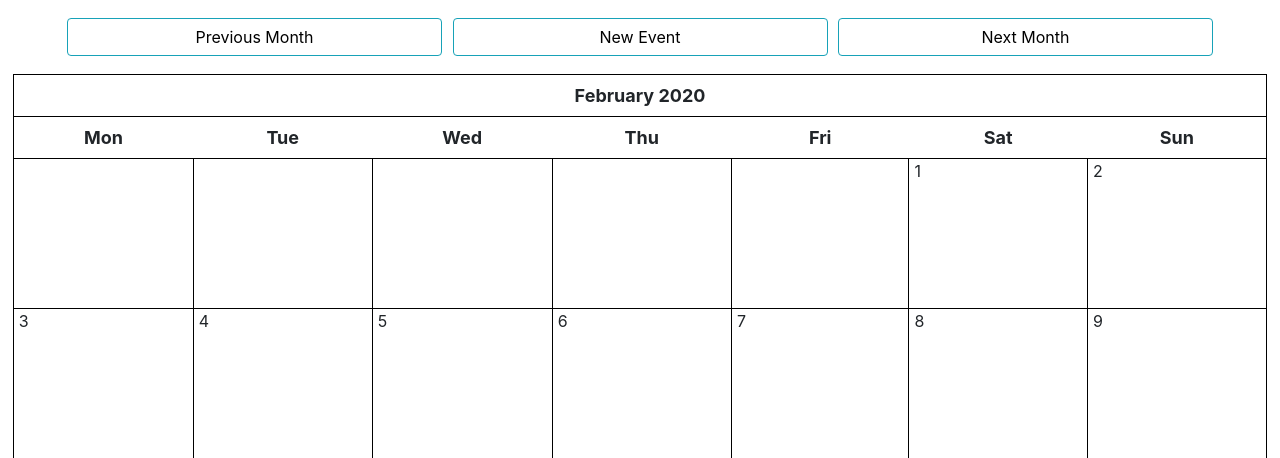
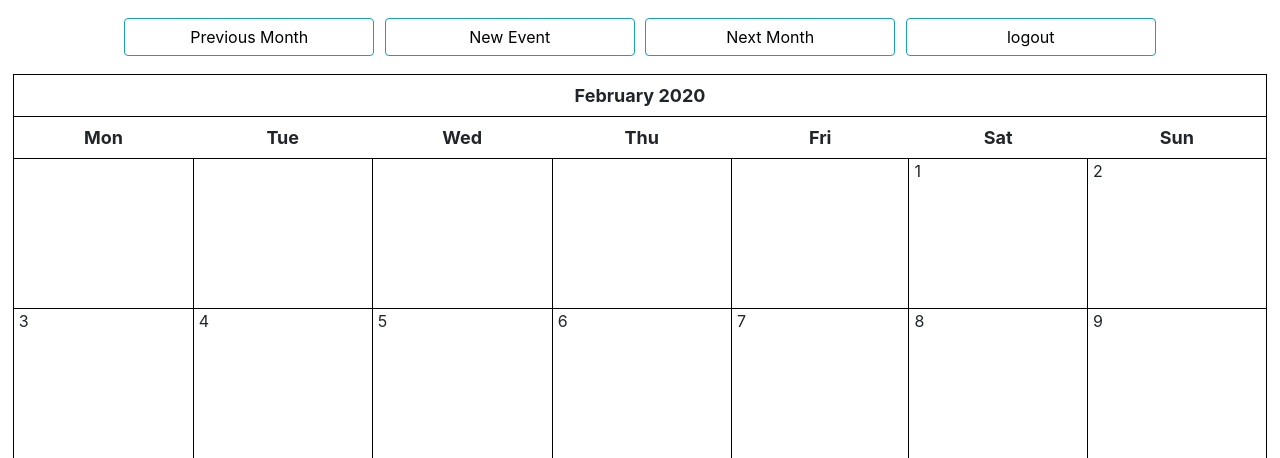
Before and after one commit to GentaShibasaki/Polyglottal, a Django app: page /calendar/ in a window 1280 px wide. Shown: the top 458 px of the page. Run offline with Django 3.2, Linux system fonts and the light colour scheme; data that the repository does not hold is empty; some libraries are stand-ins or nearby versions.

Commit message:
created logout

```diff
--- a/Demo_Calendar/settings.py
+++ b/Demo_Calendar/settings.py
@@ -91,6 +91,7 @@ ACCOUNT_EMAIL_REQUIRED = True
 
 # page transition after login / logout
 LOGIN_REDIRECT_URL = 'cal:calendar'
+LOGOUT_REDIRECT_URL = '/login'
 ACCOUNT_LOGOUT_REDIRECT_URL = ''
 
 # configuration of logout
--- a/Demo_Calendar/urls.py
+++ b/Demo_Calendar/urls.py
@@ -15,10 +15,16 @@ Including another URLconf
 """
 from django.contrib import admin
 from django.urls import include, path
+from django.conf import settings
+from django.contrib.auth import views as auth_views
+from accounts import views as accounts_views
+
 
 urlpatterns = [
     # path('Calendar_Component/', include('Calendar_Component.urls')),
     path('admin/', admin.site.urls),
+    path('logout/', auth_views.LogoutView.as_view(), name='logout'),
+    # path('login/', auth_views.LoginView.as_view(), name='login'),
     path('', include('allauth.urls')),
     path('', include('cal.urls')),
 ]
--- a/accounts/templates/account/email_confirm.html
+++ b/accounts/templates/account/email_confirm.html
@@ -7,7 +7,7 @@
       {% if confirmation%}
       <p>
         if you want to finish registering this information, please put the
-        button below
+        button below}
       </p>
 
       <form
--- a/accounts/templates/account/login.html
+++ b/accounts/templates/account/login.html
@@ -14,10 +14,7 @@
 
         <button class="btn" type="sibmit">log in</button>
         <p>
-          <a
-            class="button secondaryAction"
-            href="{% url 'account_reset_password'%}"
-          >
+          <a class="button secondaryAction" href="{% url 'account_reset_password'%}">
             Do you forget your password?
           </a>
         </p>
--- a/cal/templates/cal/calendar.html
+++ b/cal/templates/cal/calendar.html
@@ -3,21 +3,27 @@
   <a
     class="btn btn-info"
     href="{% url 'cal:calendar' %}?{{prev_month}}"
-    style="width:30%; margin:3px;"
+    style="width:20%; margin:3px;"
     >Previous Month</a
   >
   <a
     class="btn btn-info"
     href="{% url 'cal:event_new' %}"
-    style="width:30%; margin:3px;"
+    style="width:20%; margin:3px;"
   >
     New Event
   </a>
   <a
     class="btn btn-info"
     href="{% url 'cal:calendar' %}?{{next_month}}"
-    style="width:30%; margin:3px;"
+    style="width:20%; margin:3px;"
     >Next Month</a
+  >
+  <a
+    class="btn btn-info"
+    href="{% url 'logout' %}"
+    style="width:20%; margin:3px;"
+    >logout</a
   >
 </div>
 {{ calendar }} {% endblock %}
```
Also changed, not shown: accounts/views.py (+6 -1 lines).
